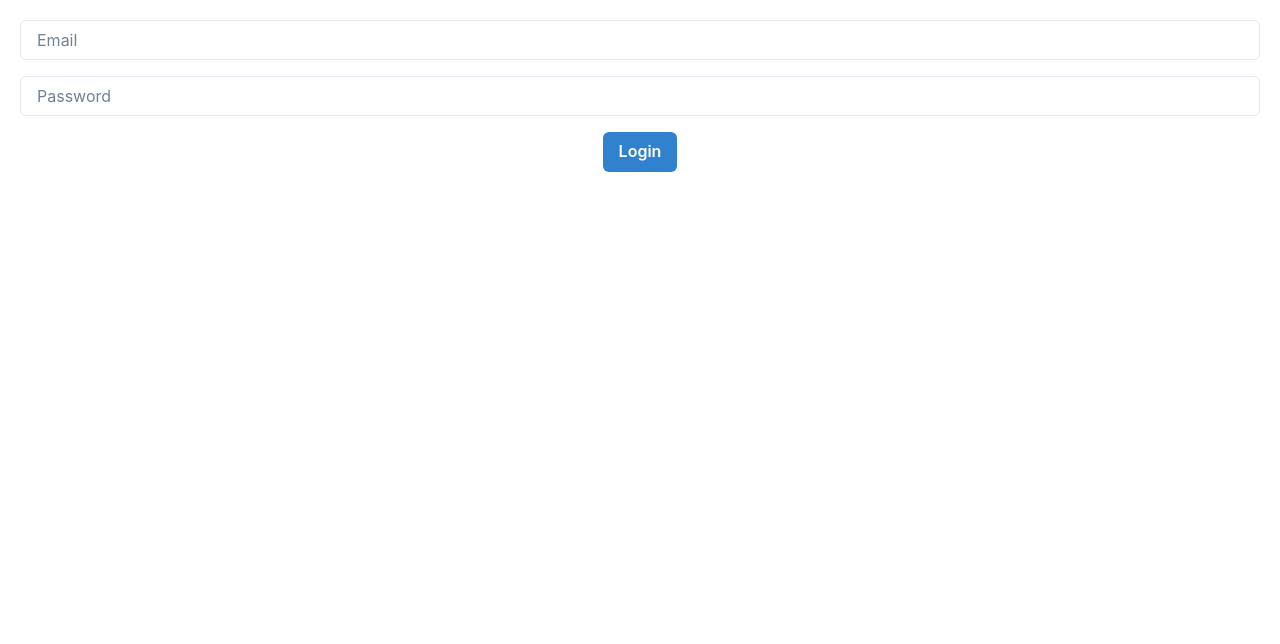
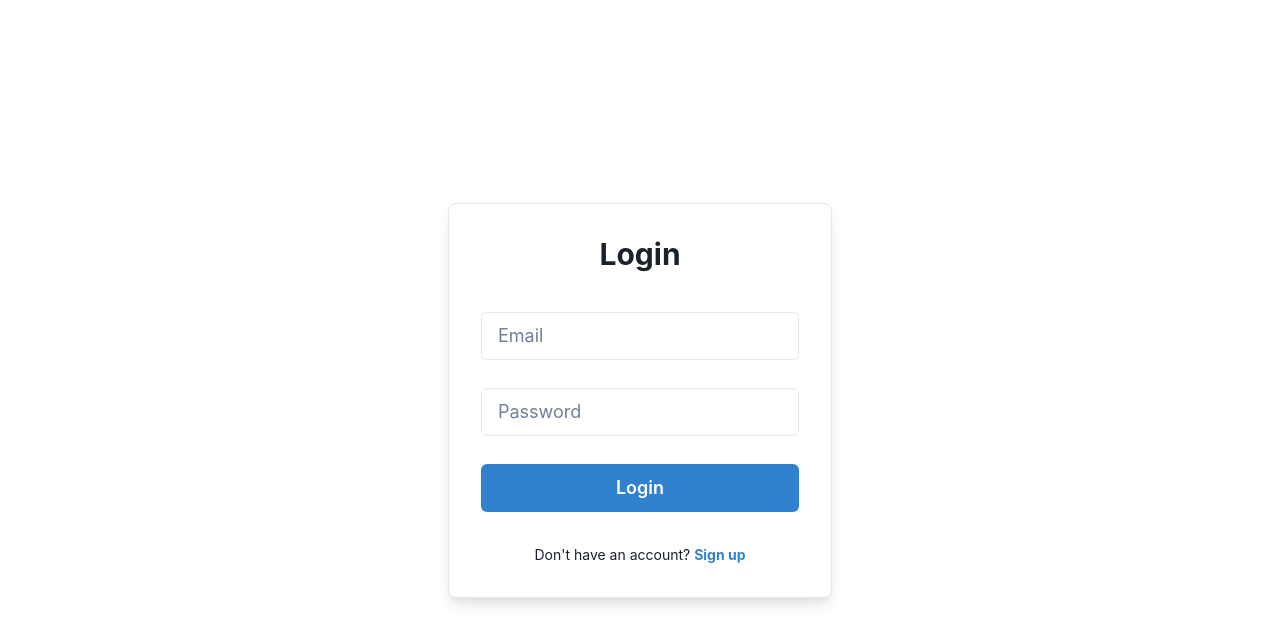
Before and after one commit to GPT-Engineer-App-Dev/secure-notes-login, a React (Vite) app: page / in a window 1280 px wide. Shown: the top 644 px of the page. Built offline with nearby package versions, Linux system fonts and the light colour scheme.

Commit message:
Enhanced the login page design for a sleek, modern look with intuitive UI elements.

```diff
--- a/src/pages/Index.jsx
+++ b/src/pages/Index.jsx
@@ -1,5 +1,5 @@
 import React, { useState, useEffect } from 'react';
-import { Box, Button, Input, VStack, useToast } from '@chakra-ui/react';
+import { Box, Button, Input, VStack, useToast, Heading, Text, Flex } from '@chakra-ui/react';
 
 const Index = () => {
   const [email, setEmail] = useState('');
@@ -59,19 +59,23 @@ const Index = () => {
   };
 
   return (
-    <Box p={5}>
+    <Flex align="center" justify="center" h="100vh">
+      <Box p={8} maxW="sm" borderWidth="1px" borderRadius="lg" boxShadow="lg" bg="white">
         <VStack spacing={4}>
           {!isLoggedIn ? (
             <>
-            <Input placeholder="Email" value={email} onChange={(e) => setEmail(e.target.value)} />
-            <Input placeholder="Password" type="password" value={password} onChange={(e) => setPassword(e.target.value)} />
-            <Button colorScheme="blue" onClick={handleLogin}>Login</Button>
+              <Heading as="h1" size="lg" textAlign="center" mb={6}>Login</Heading>
+              <Input placeholder="Email" value={email} onChange={(e) => setEmail(e.target.value)} size="lg" mb={3} />
+              <Input placeholder="Password" type="password" value={password} onChange={(e) => setPassword(e.target.value)} size="lg" mb={3} />
+              <Button colorScheme="blue" size="lg" width="full" onClick={handleLogin}>Login</Button>
+              <Text mt={4} fontSize="sm" textAlign="center">Don't have an account? <Text as="span" color="blue.500" fontWeight="bold">Sign up</Text></Text>
             </>
           ) : (
-          <Button colorScheme="red" onClick={handleLogout}>Logout</Button>
+            <Button colorScheme="red" size="lg" width="full" onClick={handleLogout}>Logout</Button>
           )}
         </VStack>
       </Box>
+    </Flex>
   );
 };
 
```
Lines whose indentation alone changed are shown as unchanged.
